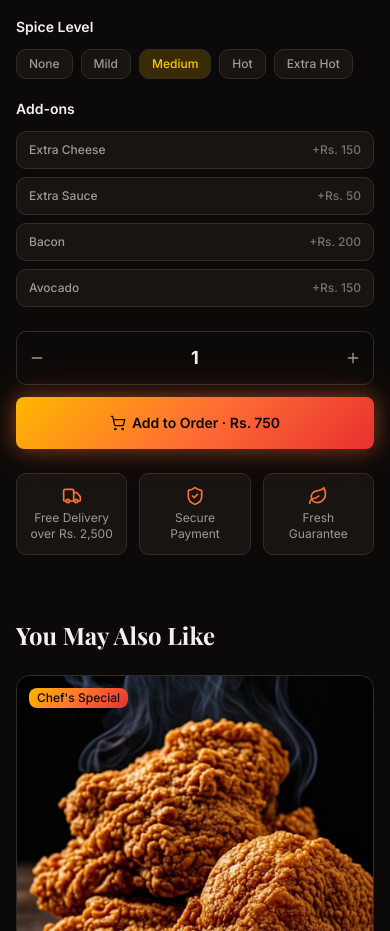
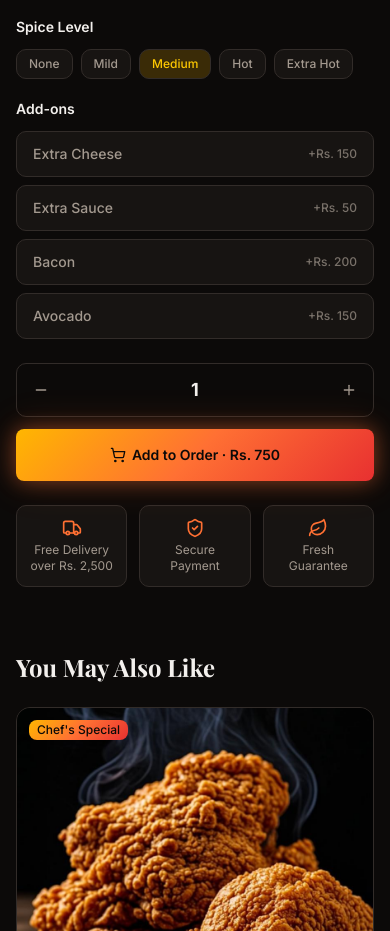
Before and after one commit to Aamirn1/foodexpress, a Next.js app: page /menu/chicken-wings in a window 390 px wide. Shown: the part 1120-2051 px from the top of the page. Built offline with nearby package versions, Linux system fonts and the light colour scheme; a web font is replaced by a local one.

Commit message:
Fix add-on buttons and quantity selector layout per spec

```diff
--- a/src/components/pages/MenuItemPage.tsx
+++ b/src/components/pages/MenuItemPage.tsx
@@ -325,14 +325,14 @@ export default function MenuItemPage({ id }: MenuItemPageProps) {
                   <button
                     key={addon.label}
                     onClick={() => toggleAddon(idx)}
-                    className={`flex flex-row flex-nowrap items-center justify-between gap-2 px-3 sm:px-4 py-2.5 sm:py-3 rounded-lg text-xs sm:text-sm font-medium transition-all border overflow-hidden ${
+                    className={`flex justify-between items-center w-full px-4 py-3 rounded-lg text-sm font-medium transition-all border ${
                       selectedAddons.includes(idx)
                         ? 'bg-primary/20 text-primary border-primary/50'
                         : 'bg-card text-muted-foreground border-border hover:border-primary/30'
                     }`}
                   >
-                    <span className="whitespace-nowrap truncate min-w-0">{addon.label}</span>
-                    <span className="whitespace-nowrap text-xs opacity-70 flex-shrink-0">
+                    <span className="whitespace-nowrap">{addon.label}</span>
+                    <span className="whitespace-nowrap text-xs opacity-70">
                       +{formatPrice(addon.extra)}
                     </span>
                   </button>
@@ -342,19 +342,19 @@ export default function MenuItemPage({ id }: MenuItemPageProps) {
 
             {/* Quantity & Add to Order */}
             <div className="flex flex-col gap-3 mb-6">
-              <div className="grid grid-cols-[40px_1fr_40px] sm:flex sm:items-center border border-border rounded-lg overflow-hidden">
+              <div className="flex justify-between items-center w-full px-4 border border-border rounded-lg">
                 <button
                   onClick={() => setQuantity(Math.max(1, quantity - 1))}
-                  className="flex items-center justify-center py-3 text-muted-foreground hover:text-foreground hover:bg-secondary transition-colors"
+                  className="py-3 text-muted-foreground hover:text-foreground hover:bg-secondary transition-colors"
                 >
                   <Minus className="w-4 h-4" />
                 </button>
-                <span className="flex items-center justify-center py-3 text-foreground font-bold text-lg">
+                <span className="py-3 text-foreground font-bold text-lg">
                   {quantity}
                 </span>
                 <button
                   onClick={() => setQuantity(quantity + 1)}
-                  className="flex items-center justify-center py-3 text-muted-foreground hover:text-foreground hover:bg-secondary transition-colors"
+                  className="py-3 text-muted-foreground hover:text-foreground hover:bg-secondary transition-colors"
                 >
                   <Plus className="w-4 h-4" />
                 </button>
```
